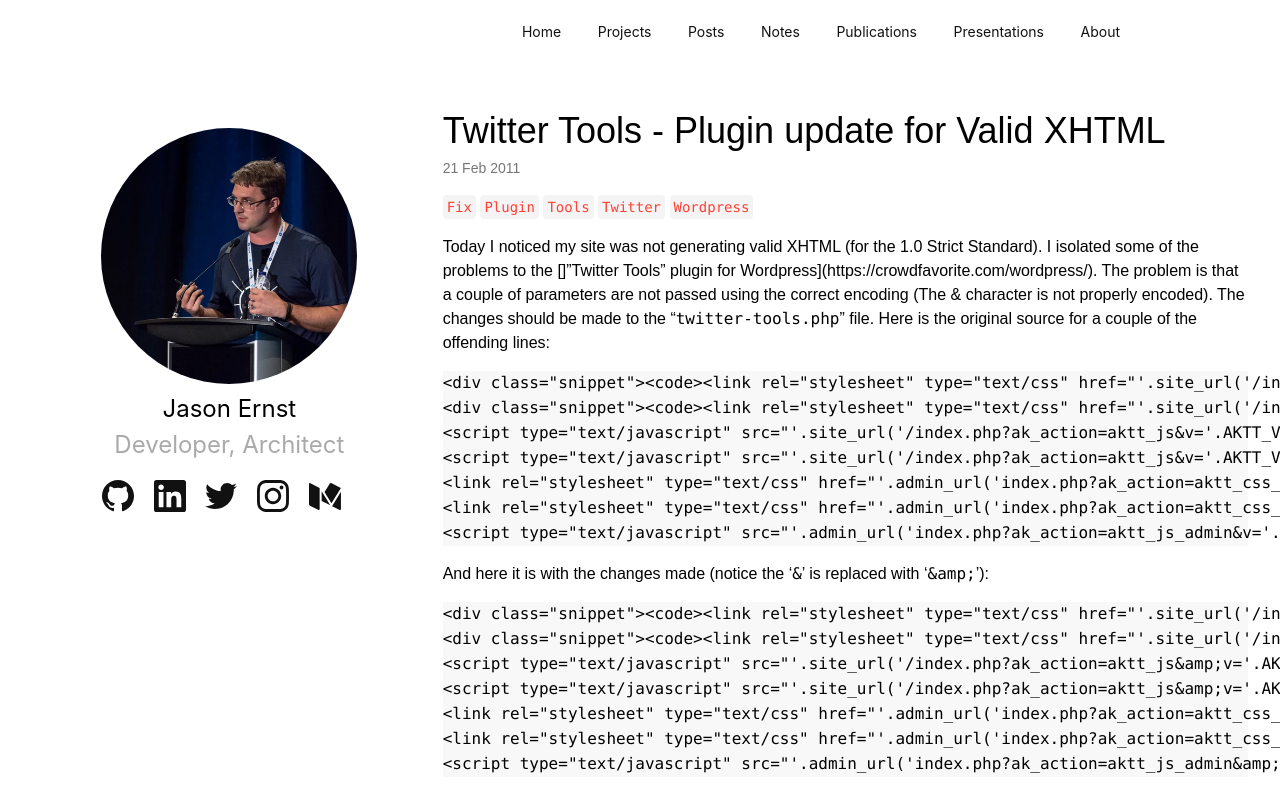
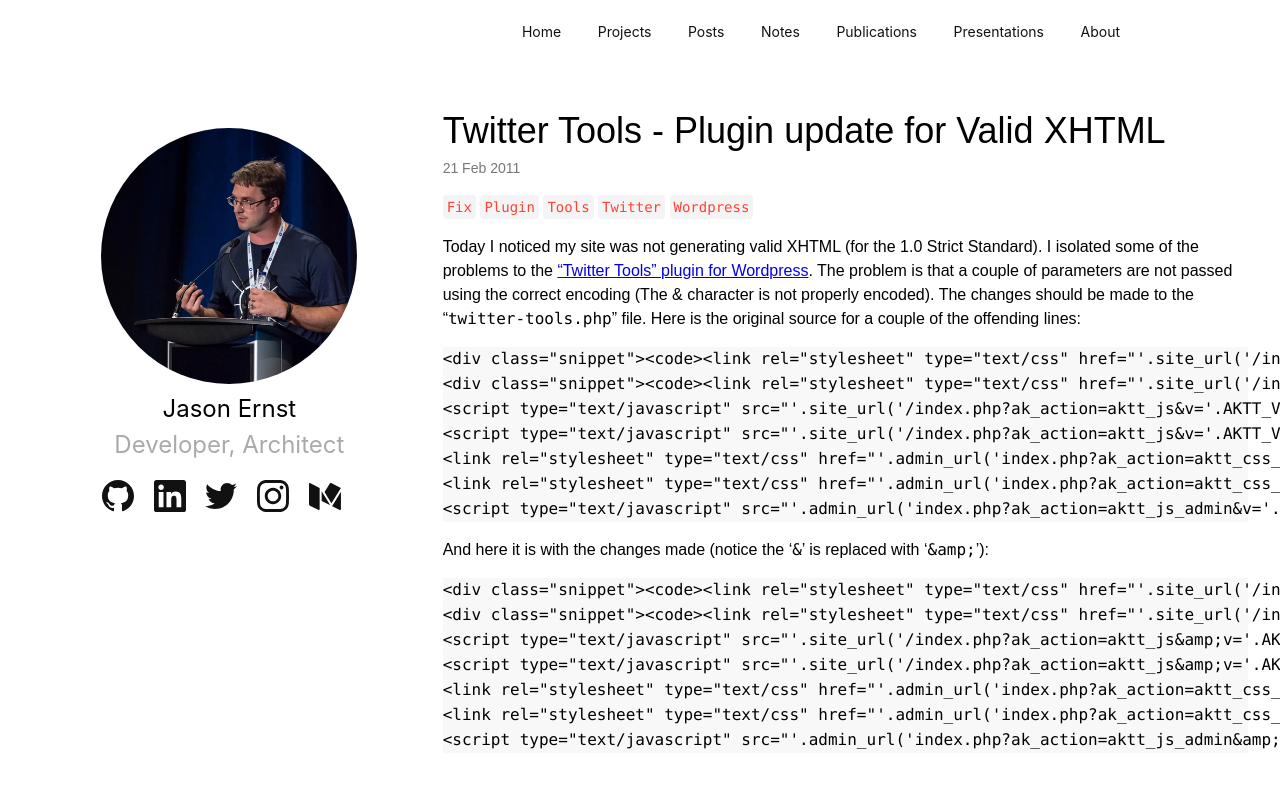
Before and after one commit to compscidr/old-compscidr.github.io, a Jekyll site: the page built from collections/_posts/2011-02-21-Twitter Tools-Plugin-update-for-Valid-XHTML.md, in a window 1280 px wide. Shown: the top 812 px of the page. Built offline with Jekyll 4.4.1, drawn with Linux system fonts in a browser that asks for light colours; nearby versions of some CDN libraries.

Commit message:
fixed a url

````diff
--- a/collections/_posts/2011-02-21-Twitter Tools-Plugin-update-for-Valid-XHTML.md
+++ b/collections/_posts/2011-02-21-Twitter Tools-Plugin-update-for-Valid-XHTML.md
@@ -8,7 +8,7 @@
 tags: [	Fix, Plugin, Tools, Twitter, Wordpress]
 ---
 
-Today I noticed my site was not generating valid XHTML (for the 1.0 Strict Standard). I isolated some of the problems to the []"Twitter Tools" plugin for Wordpress](https://crowdfavorite.com/wordpress/). The problem is that a couple of parameters are not passed using the correct encoding (The & character is not properly encoded). The changes should be made to the "```twitter-tools.php```" file. Here is the original source for a couple of the offending lines:
+Today I noticed my site was not generating valid XHTML (for the 1.0 Strict Standard). I isolated some of the problems to the ["Twitter Tools" plugin for Wordpress](https://crowdfavorite.com/wordpress/). The problem is that a couple of parameters are not passed using the correct encoding (The & character is not properly encoded). The changes should be made to the "```twitter-tools.php```" file. Here is the original source for a couple of the offending lines:
 
 ```
 <div class="snippet"><code><link rel="stylesheet" type="text/css" href="'.site_url('/index.php?ak_action=aktt_css&v='.AKTT_VERSION).'" />
````
